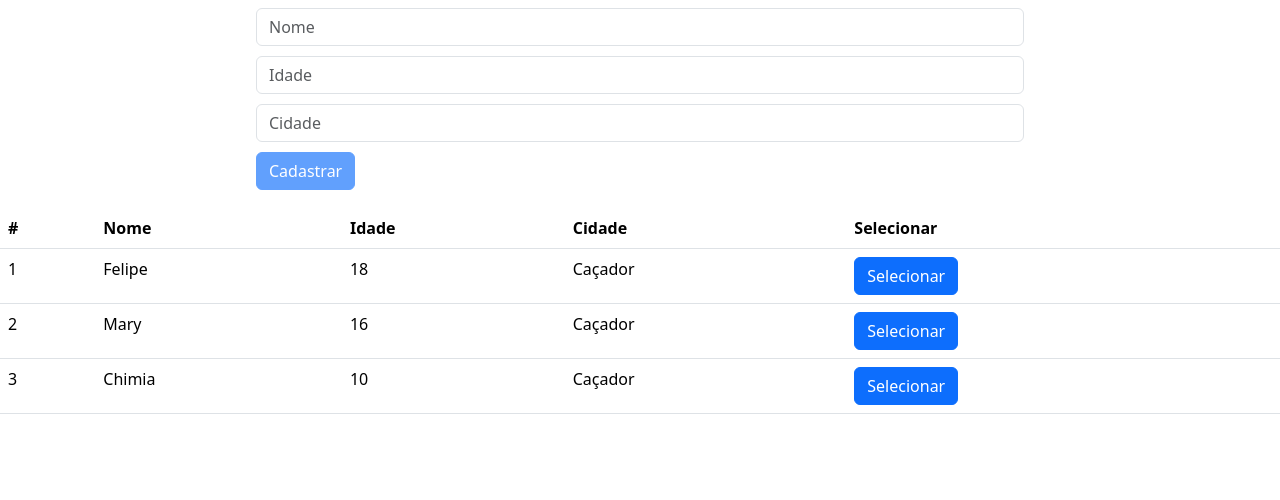
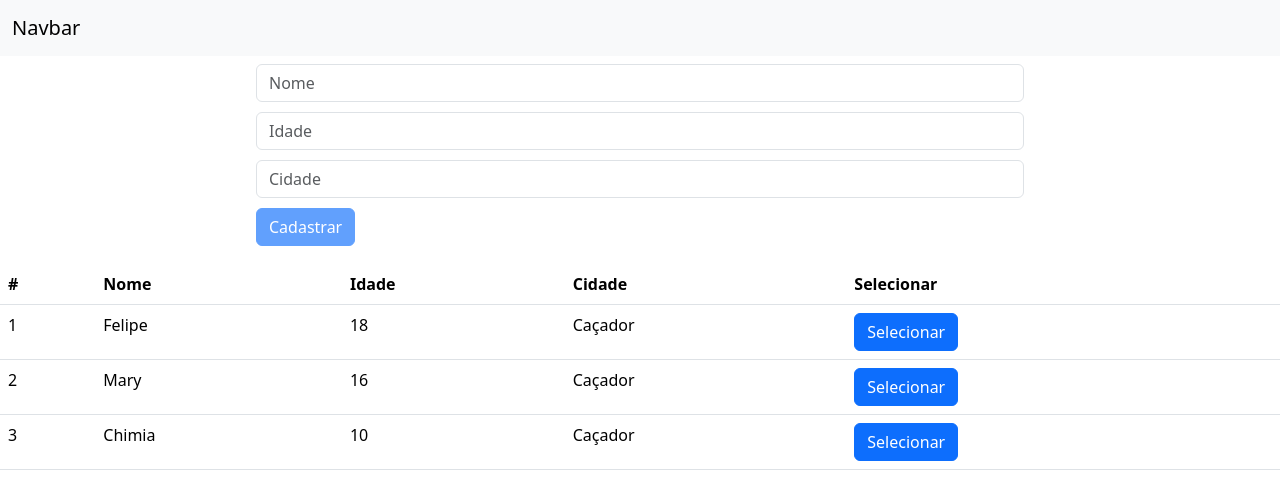
Before and after one commit to FelipeCzerniak5070/CursoAngular, an Angular app: page / in a window 1280 px wide. Shown: the top 500 px of the page. Built offline with nearby package versions, Linux system fonts and the light colour scheme.

Commit message:
Função de Altreração

```diff
--- a/angular.json
+++ b/angular.json
@@ -31,6 +31,7 @@
               "src/styles.css"
             ],
             "scripts": [
+              "node_modules/bootstrap/dist/js/bootstrap.js",
               "node_modules/bootstrap/dist/js/bootstrap.min.js"
             ]
           },
--- a/src/app/cadastro/cadastro.component.html
+++ b/src/app/cadastro/cadastro.component.html
@@ -3,6 +3,11 @@
 <p>{{form.value.idade}}</p>
 <p>{{form.value.cidade}}</p>
 </!-->
+<nav class="navbar sticky-top bg-body-tertiary ">
+  <div class="container-fluid">
+    <a class="navbar-brand" href="#">Navbar</a>
+  </div>
+</nav>
 
 <form [formGroup]="form">
 
@@ -44,7 +49,7 @@
     <input type="button" value="Cadastrar" class="btn btn-primary" id="first-button" (click)="cadastrarCliente()" [disabled]="!form.valid">
   } @else {
 
-    <input type="button" value="Alterar" class="btn btn-primary">
+    <input type="button" value="Alterar" class="btn btn-primary" (click)="alterarCliente()">
     <input type="button" value="Remover" class="btn btn-primary">
     <input type="button" value="Cancelar" class="btn btn-primary">
   }
--- a/src/app/cadastro/cadastro.component.ts
+++ b/src/app/cadastro/cadastro.component.ts
@@ -51,12 +51,23 @@ export class CadastroComponent {
     this.form.setValue({
       nome: this.pessoas[indice].nome,
       idade: this.pessoas[indice].idade,
-      cidade: this.pessoas[indice].nome
+      cidade: this.pessoas[indice].cidade
     });
 
     this.btnCadastrar=false;
 
   }
+
+  alterarCliente(){
+    this.pessoas[this.indice] = this.form.value as Pessoa;
+
+    this.form.reset();
+
+    this.btnCadastrar=false;
+
+  }
+
+
 
 
   listarPessoas(){
```
